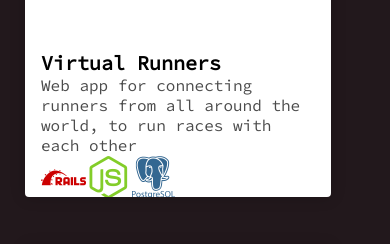
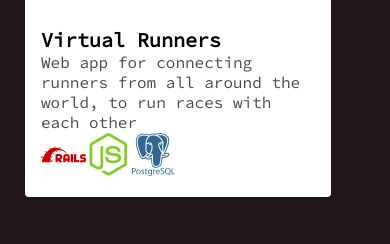
Before and after one commit to diogolsq/portfolio, a website: page index.html in a window 390 px wide. Shown: the part 2446-2690 px from the top of the page. Drawn offline with nearby package versions, Linux system fonts and the light colour scheme; files that its build step writes are made by us from their sources; grey boxes are pictures that could not be loaded; some icons are missing; files whose address does not match are found by name.

Commit message:
quickfix css icon position on mobile

```diff
--- a/app/public/style.css
+++ b/app/public/style.css
@@ -430,6 +430,14 @@ body > div:nth-child(4) > div.cards > div:nth-child(2) > div{
   top:73px;
 }
 
+/* virtual runners*/
+body > div:nth-child(4) > div.cards > div:nth-child(1) > div{
+  position:relative;
+  top:10px;
+}
+
+
+
 
 
 .card-fixing-icons{
```
